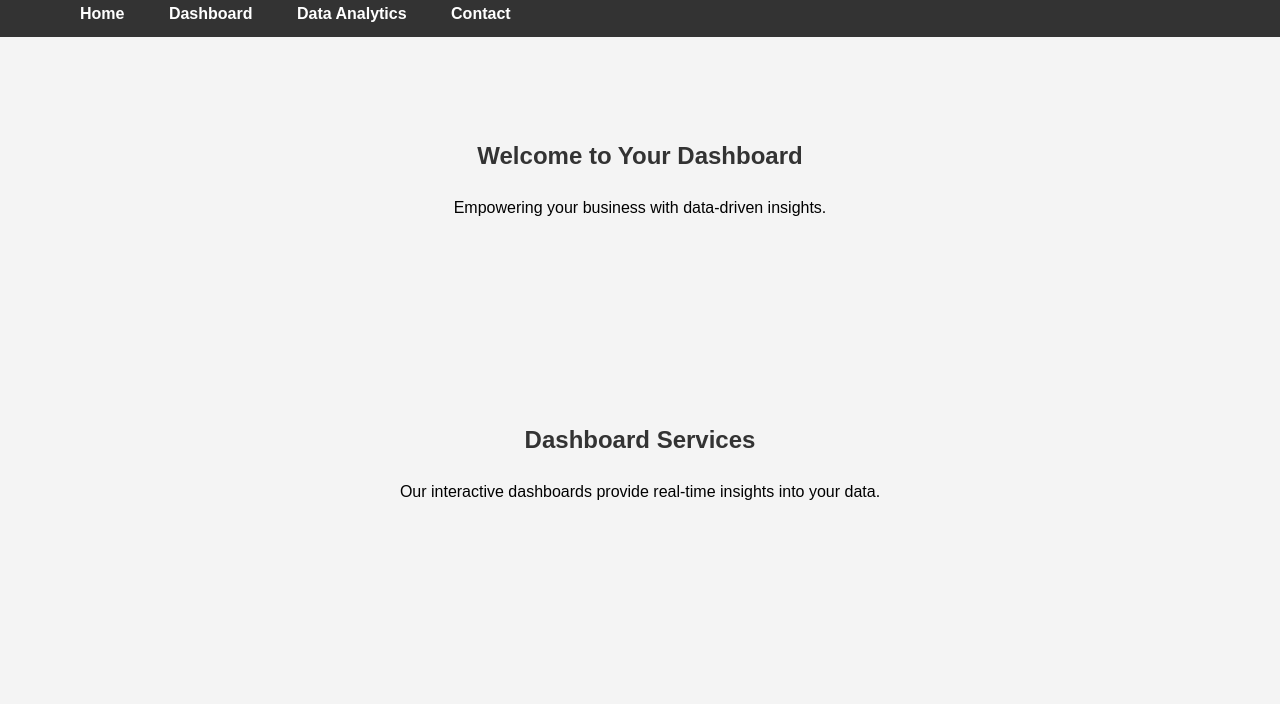
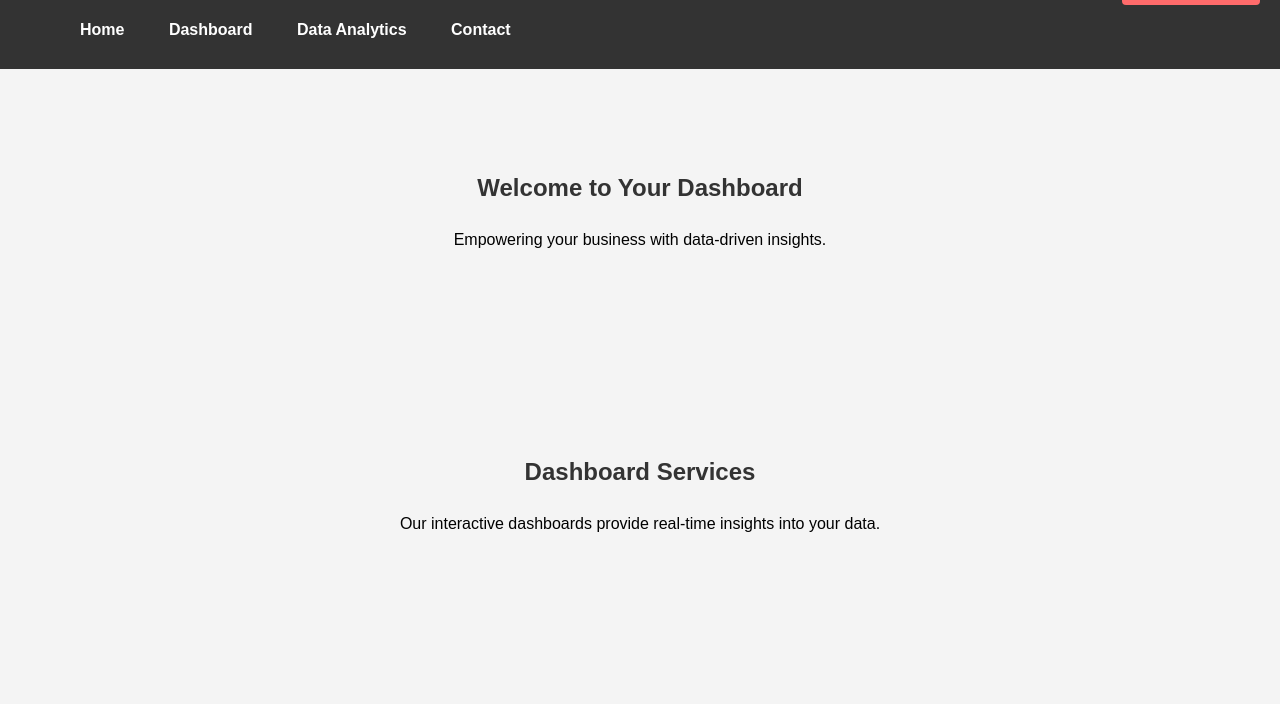
Before and after one commit to BCoque/Segment, a plain HTML site: page index.html in a window 1280 px wide. Shown: the part 102-806 px from the top of the page. Drawn offline with Linux system fonts and the light colour scheme.

Commit message:
Update styles.css

```diff
--- a/styles.css
+++ b/styles.css
@@ -32,7 +32,6 @@ header {
 nav ul {
     list-style: none;
     text-align: center;
-    Margin: 0;
 }
 
 nav ul li {
```
